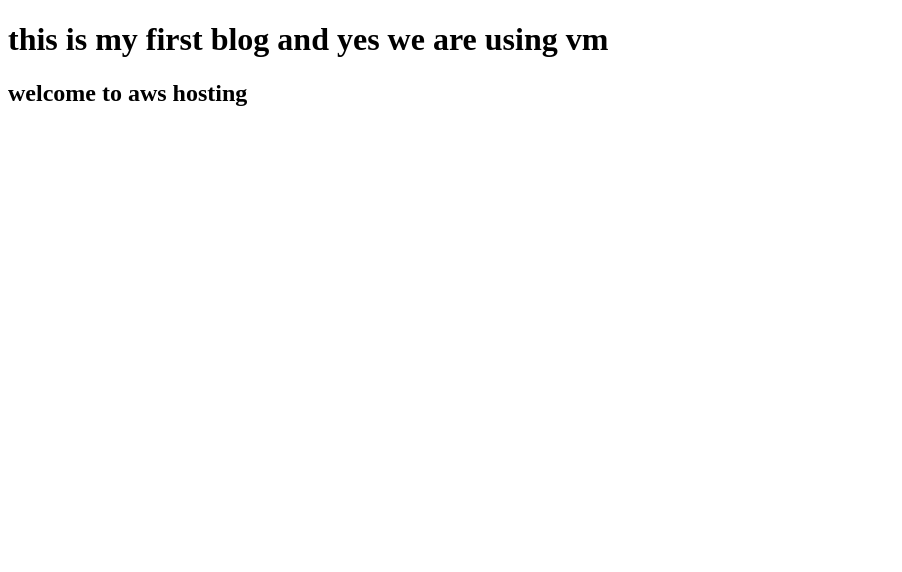
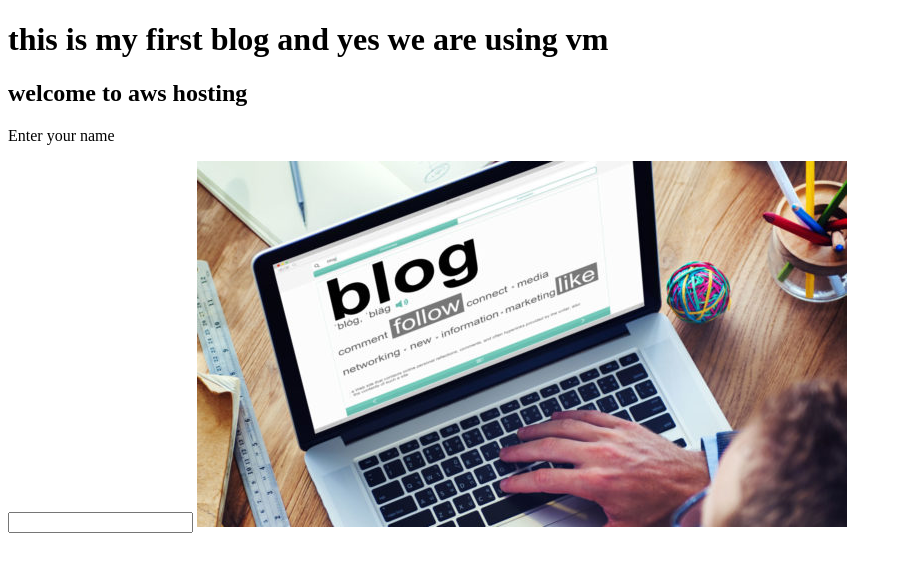
Before and after one commit to mdhack0316/cnawebapp, a plain HTML site: page webapp/blogs/index.html in a window 1280 px wide. Shown: the whole page, without its empty margins (0-902 px from the left). Drawn offline with Linux system fonts and the light colour scheme.

Commit message:
Add files via upload

```diff
--- a/webapp/blogs/index.html
+++ b/webapp/blogs/index.html
@@ -9,6 +9,8 @@
 <body>
     <h1> this is my first blog and yes we are using vm</h1>
     <h2> welcome to aws hosting </h2>
+   <p>Enter your name </p> <input type="text">
+   <img src="blog.jpg" >
 
 </body>
 </html>
```
Also changed, not shown: webapp/blogs/blog.jpg (added).
